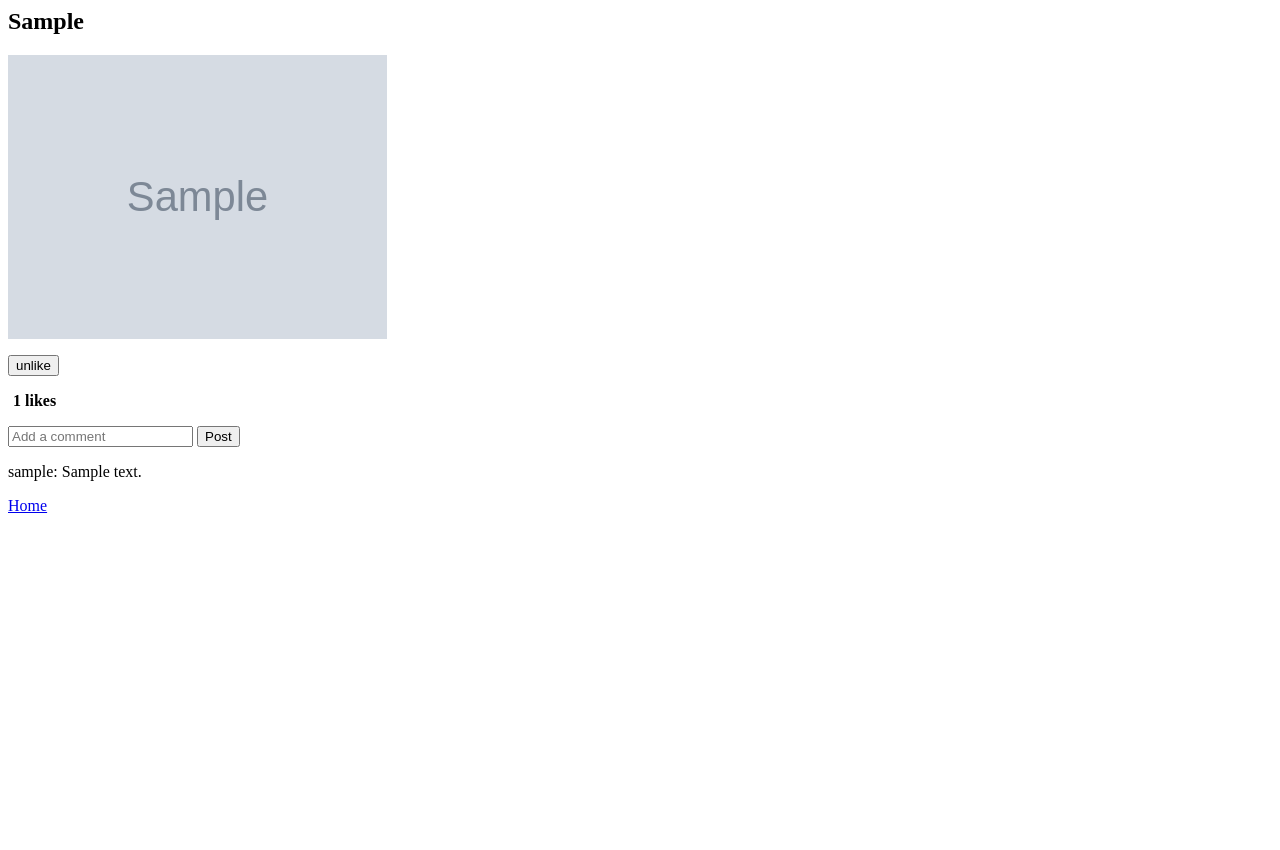
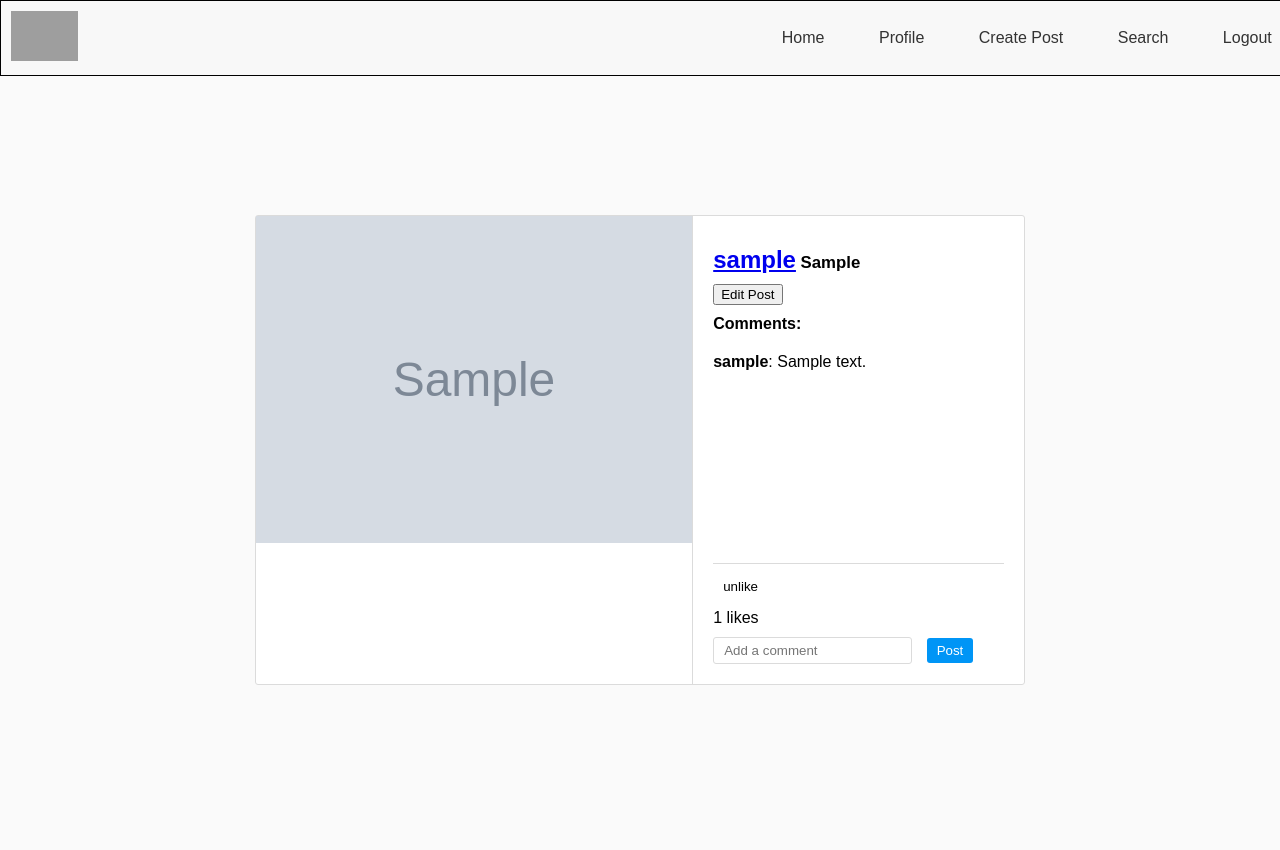
Before and after one commit to ali-ash3/insta-clone, a Django app: page /photo/1/ in a window 1280 px wide. Before the commit the page ends 513 px from the top, so only its background shows below. Run offline with Django 5.2, Linux system fonts and the light colour scheme; a user stored in the database is signed in; tables that the repository leaves empty hold one stand-in row (values such as "Sample post"); grey boxes marked "Sample" are stand-in pictures; grey boxes are pictures that could not be loaded.

Commit message:
now user can edit and delete photo + protected post_profile views

```diff
--- a/accounts/views.py
+++ b/accounts/views.py
@@ -9,7 +9,11 @@ from django.urls import reverse
 
 @login_required(login_url='/login/')
 def index(request):
-    return render(request, "accounts/index.html")
+    all_users = User.objects.all()
+    context = {
+        'all_users': all_users
+    }
+    return render(request, "accounts/index.html", context)
 
 
 def sign_up(request):
--- a/post_profile/models.py
+++ b/post_profile/models.py
@@ -6,7 +6,7 @@ from django.contrib.auth.models import User
 class ProfileDetails(models.Model):
     user = models.OneToOneField(User, on_delete=models.CASCADE,related_name="userProfile")
     bio = models.CharField(max_length=50, default='No bio')
-    profile_picture = models.ImageField(upload_to='profile_pics/', default='profile_pics/Default_pfp.png', blank=True)
+    profile_picture = models.ImageField(upload_to='profile_pics/', default='profile_pics/Default_pfp.png', blank=False)
     # followers = models.ManyToManyField(User, related_name='following', blank=True)
 
 
--- a/post_profile/templates/post_profile/navbar.html
+++ b/post_profile/templates/post_profile/navbar.html
@@ -2,7 +2,7 @@
 <html lang="en">
 <head>
     <meta charset="UTF-8">
-    <title>Navbar Example</title>
+    <title>Navbar</title>
     <style>
         /* Basic styling for demonstration */
         .navbar {
@@ -11,12 +11,19 @@
             align-items: center;
             background-color: #f8f8f8;
             padding: 10px;
+            z-index: 1000;
+            border-style: solid;
+            border-color: black;
+            border-width: 1px;
+            width: 98.5%; /* This ensures the navbar stretches across the full width */
+
+
         }
         .navbar-logo img {
             height: 50px; /* Adjust the logo size as needed */
         }
         .navbar-links a {
-            margin-left: 20px;
+            margin-left: 50px;
             text-decoration: none;
             color: #333;
         }
@@ -32,6 +39,7 @@
     <div class="navbar-links">
         <!-- Leave the href attributes empty to add URLs later -->
         <a href="{% url "accounts:index" %}">Home</a>
+        <a href="{% url "post_profile:profile" user.id %}">Profile</a>
         <a href="{% url "post_profile:upload_photo" %}">Create Post</a>
         <a href="#">Search</a>
         <a href="{% url "accounts:logout" %}">Logout</a>
--- a/post_profile/templates/post_profile/photo_detail.html
+++ b/post_profile/templates/post_profile/photo_detail.html
@@ -1,3 +1,4 @@
+{% include "post_profile/navbar.html" %}
 {% load static %}
 <html lang="en">
 <head>
@@ -6,47 +7,167 @@
     <title>Photo Detail</title>
     {% comment %} <link rel="stylesheet" href="{% static '/style.css' %}"> {% endcomment %}
 </head>
+<style>
+    body {
+        font-family: 'Arial', sans-serif;
+        margin: 0;
+        padding: 0;
+        display: flex;
+        justify-content: center;
+        align-items: center;
+        height: 100vh;
+        background-color: #fafafa;
+        padding-top: 50px;
+    }
+
+    .navbar {
+        position: fixed; /* This will make the navbar stay at the top */
+        top: 0;
+        left: 0;
+        width: 98.5%; /* This ensures the navbar stretches across the full width */
+        z-index: 1000; /* This ensures the navbar stays on top of other content */
+    }
+
+    .container {
+        display: flex;
+        border: 1px solid #dbdbdb;
+        border-radius: 3px;
+        width: 60%;
+        margin: auto;
+        background-color: #fff;
+    }
+
+    .left-column {
+        width: 60%;
+        max-height: 80vh; /* Adjust to what works best for your layout */
+        border-right: 1px solid #dbdbdb;
+        overflow-y: auto; /* Allows scrolling for tall images */
+    }
+
+    .left-column img {
+        width: 100%; /* Will take up 100% of the .left-column width */
+        height: auto; /* Height is set automatically to maintain the aspect ratio */
+        max-height: 80vh; /* Prevents the image from being too tall */
+        object-fit: contain; /* Ensures the image fits within the dimensions without distortion */
+    }
+
+
+
+    .right-column {
+        width: 40%;
+        padding: 20px;
+    }
+
+    .right-column h2, .right-column p {
+        margin: 10px 0;
+    }
+
+    .profile-name {
+        font-weight: bold;
+    }
+
+    .comments-list {
+        height: 200px;
+        overflow-y: auto;
+        margin-bottom: 20px;
+    }
+
+    .like-comment-section {
+        border-top: 1px solid #dbdbdb;
+        padding-top: 10px;
+    }
+
+    .like-button {
+        background: none;
+        border: none;
+        cursor: pointer;
+        padding: 5px 10px;
+    }
+
+    .like-button:focus {
+        outline: none;
+    }
+
+    .comment-form {
+        display: flex;
+        align-items: center;
+    }
+
+    .comment-form input {
+        flex-grow: 1;
+        border: 1px solid #dbdbdb;
+        border-radius: 3px;
+        padding: 5px 10px;
+        margin-right: 10px;
+    }
+
+    .comment-form button {
+        background-color: #0095f6;
+        color: white;
+        border: none;
+        padding: 5px 10px;
+        border-radius: 3px;
+        cursor: pointer;
+    }
+</style>
+
 <body>
-    <!-- photo_detail.html -->
-    <h2>{{ photo.caption }}</h2>
-    <img src="{{ photo.image.url }}" alt="Photo" width=30%%>
+  <!-- ... -->
 
-    <!-- Like button -->
-    <p><button onclick="toggleLike({{ photo.id }})" id="likeBtn">
-        {% if  liked %}
+<div class="container">
+    <div class="left-column">
+        <!-- Image -->
+        <img src="{{ photo.image.url }}" alt="Photo" style="width:100%; height:auto;" width="600"
+        >
+    </div>
+
+    <div class="right-column">
+        <!-- Profile name -->
+        <h2 class="profile-name"><a href="{% url "post_profile:profile" photo.user.id %}">{{ photo.user.username }}</a><span style="font-size: 70%">    {{ photo.caption }}</span></h2>
+        {% comment %} <h4 class="profile-name">{{ photo.caption }}</h4> {% endcomment %}
+
+
+        <!-- Edit Post Button (visible only to the user who posted the image) -->
+        {% if user.is_authenticated and user == photo.user %}
+        <a href="{% url 'post_profile:edit_photo' photo.id %}">
+            <button>Edit Post</button>
+        </a>
+        {% endif %}
+
+
+        <!-- Comments -->
+        <p><strong>Comments:</strong></p>
+        <div class="comments-list">
+            {% for comment in photo.comment_set.all %}
+                <p><strong>{{ comment.user.username }}</strong>: {{ comment.text }}</p>
+            {% endfor %}
+        </div>
+
+
+        <!-- Like button and counter -->
+        <div class="like-comment-section">
+            <button onclick="toggleLike({{ photo.id }})" id="likeBtn" class="like-button">
+                {% if liked %}
                     unlike
                 {% else %}
                     Like
                 {% endif %}
-    </button></p>
-    <div>
-        <p><div style="margin-left: 5px; font-weight: bold; margin-top: 5px" id="like_count">{{ count }} likes</div></p>
+            </button>
+            <p id="like_count">{{ count }} likes</p>
         </div>
-    {% comment %} <form id="likeForm" method="post" action="{% url 'post_profile:like_photo' photo.id %}">
-        {% csrf_token %}
-        <button id="likeButton" type="submit">
-            {% if request.user.profile in photo.likes.all %}
-                Unlike
-            {% else %}
-                Like
-            {% endif %}
-        </button>
-        <p>Likes: <span id="likesCount">{{ photo.likes.count }}</span></p>
-    </form> {% endcomment %}
 
         <!-- Comment form -->
+        <div class="comment-form">
             <form method="post" action="{% url 'post_profile:comment_photo' photo.id %}">
                 {% csrf_token %}
                 <input type="text" name="comment_text" placeholder="Add a comment">
                 <button type="submit">Post</button>
             </form>
+        </div>
+    </div>
+</div>
 
-    <!-- Comments -->
-    {% for comment in photo.comment_set.all %}
-        <p>{{ comment.user.username }}: {{ comment.text }}</p>
-    {% endfor %}
-
-    <p><a href="{% url 'accounts:index' %}">Home</a></p>
+<!-- ... -->
 
     <script>
         function toggleLike(photoId) {
--- a/post_profile/urls.py
+++ b/post_profile/urls.py
@@ -9,10 +9,14 @@ urlpatterns = [
     path('profile/edit/<id>/', views.edit_profile_details, name='edit_profile_details'),
     path('upload_photo/', views.upload_photo, name='upload_photo'),
     path('photo/<int:id>/', views.photo_detail, name='photo_detail'),
+    path('photo/edit/<int:id>/', views.edit_photo, name='edit_photo'),
+    path('photo/delete/<int:id>/', views.delete_photo, name='delete_photo'),
     path('like_photo/<int:id>/', views.like_photo, name='like_photo'),
     path('comment_photo/<int:id>/', views.comment_photo, name='comment_photo'),
     path('follow/<int:id>/', views.follow, name='follow'),
     path('unfollow/<int:id>/', views.unfollow, name='unfollow'),
+    path('error/<str:message>/', views.error_page, name='error_page'),
+
 
 
 ]
--- a/post_profile/views.py
+++ b/post_profile/views.py
@@ -1,5 +1,6 @@
-from django.http import JsonResponse
+from django.http import HttpResponseRedirect, JsonResponse
 from django.shortcuts import get_object_or_404, redirect, render
+from django.urls import reverse
 
 from post_profile.models import Comment, Follow, Like, Photo, ProfileDetails
 from django.contrib.auth.decorators import login_required
@@ -8,7 +9,11 @@ from django.contrib.auth.models import User
 # Create your views here.
 
 
-@login_required
+def error_page(request, message):
+    return render(request, 'error.html', {'error_message': message})
+
+
+@login_required(login_url='accounts:login')
 def edit_profile_details(request, id):
     user = request.user
     profile_details, created = ProfileDetails.objects.get_or_create(user=user)
@@ -32,7 +37,7 @@ def edit_profile_details(request, id):
         return render(request, 'post_profile/edit_profile_details.html', context)
 
 
-@login_required
+@login_required(login_url='accounts:login')
 def upload_photo(request):
     if request.method == 'POST' and request.FILES.get('image'):
         image = request.FILES['image']
@@ -49,7 +54,7 @@ def upload_photo(request):
     return render(request, 'post_profile/upload_photo.html')
 
 
-@login_required
+@login_required(login_url='accounts:login')
 def like_photo(request, id):
     photo = get_object_or_404(Photo, pk=id)
     user = request.user
@@ -72,8 +77,7 @@ def like_photo(request, id):
     return JsonResponse(response_data)
 
 
-
-# @login_required
+@login_required(login_url='accounts:login')
 def comment_photo(request, id):
     photo = get_object_or_404(Photo, pk=id)
     if request.method == 'POST':
@@ -82,14 +86,50 @@ def comment_photo(request, id):
     return redirect('post_profile:photo_detail', id=id)
 
 
+@login_required(login_url='accounts:login')
 def photo_detail(request, id):
     photo = get_object_or_404(Photo, id=id)
-    print("photo_id", photo.id)
     liked = True if Like.objects.filter(photo=photo, user=request.user).count() > 0 else False
     count = Like.objects.filter(photo=photo).count()
-    return render(request, 'post_profile/photo_detail.html', {'photo': photo, 'liked': liked, 'count': count})
+    comments = Comment.objects.filter(photo=photo).order_by('-created_at')
+    return render(request, 'post_profile/photo_detail.html', {'photo': photo, "comment": comments, 'liked': liked, 'count': count})
 
 
+@login_required
+def edit_photo(request, id):
+    photo = get_object_or_404(Photo, id=id)
+
+    if request.user != photo.user:
+        error_message = "You do not have permission to edit this photo."
+        return HttpResponseRedirect(reverse('error_page', args=[error_message]))
+
+    if request.method == 'POST':
+        new_caption = request.POST.get('caption', '')
+        photo.caption = new_caption
+        photo.save()
+        return HttpResponseRedirect(reverse('post_profile:photo_detail', args=[id]))
+    return render(request, 'post_profile/edit_photo.html', {'photo': photo})
+
+
+@login_required
+def delete_photo(request, id):
+    photo = get_object_or_404(Photo, pk=id)
+    print("photo id: ", photo.pk)
+    print('user id', photo.user.id)
+
+    if request.user != photo.user:
+        error_message = "You do not have permission to delete this photo."
+        return HttpResponseRedirect(reverse('error_page', args=[error_message]))
+
+    if request.method == 'POST':
+        photo.delete()
+        print("this worked")
+        return HttpResponseRedirect(reverse('post_profile:profile', args=[request.user.id]))
+    print("photo not deleted")
+    return HttpResponseRedirect(reverse('post_profile:photo_detail', args=[id]))
+
+
+@login_required(login_url='accounts:login')
 def follow(request, id):
     user_follow = User.objects.filter(id = id).first()
     follow = Follow.objects.filter(followed_to=user_follow, followed_by=request.user).first()
@@ -101,6 +141,7 @@ def follow(request, id):
     #     messages.warning(request, f"already followed")
 
 
+@login_required(login_url='accounts:login')
 def unfollow(request, id):
     user_to_unfollow = get_object_or_404(User, id=id)
     follow = Follow.objects.filter(followed_to=user_to_unfollow, followed_by=request.user).first()
@@ -110,6 +151,7 @@ def unfollow(request, id):
     return redirect("post_profile:profile", id=id)
 
 
+@login_required(login_url='accounts:login')
 def profile(request, id):
     user = request.user
     user_data = User.objects.filter(id = id).first()
@@ -120,7 +162,7 @@ def profile(request, id):
             following = Follow.objects.filter(followed_by = user_data).count()
             profile = ProfileDetails.objects.filter(user = user).first()
             profile_data = ProfileDetails.objects.filter(user = user_data).first()
-            posts = Photo.objects.filter(user = user_data)
+            posts = Photo.objects.filter(user = user_data).order_by('-created_at')
             post_number = posts.count()
             return render(request, "post_profile/profile.html", {"user": user, "profile": profile, "posts": posts, "user_data": user_data, "profile_data": profile_data, "follow": follow, "following": following, "follower": follower, "post_number": post_number})
         return redirect('accounts:login')
```
Also changed, not shown: accounts/templates/accounts/index.html (+7 -0 lines), login.html (deleted, +0 -107 lines), post_profile/templates/post_profile/edit_photo.html (added, +116 -0 lines), post_profile/templates/post_profile/error.html (added, +40 -0 lines), post_profile/templates/post_profile/profile.html (+24 -7 lines), post_profile/migrations/0002_alter_profiledetails_profile_picture.py (added). Lines whose indentation alone changed are shown as unchanged.
